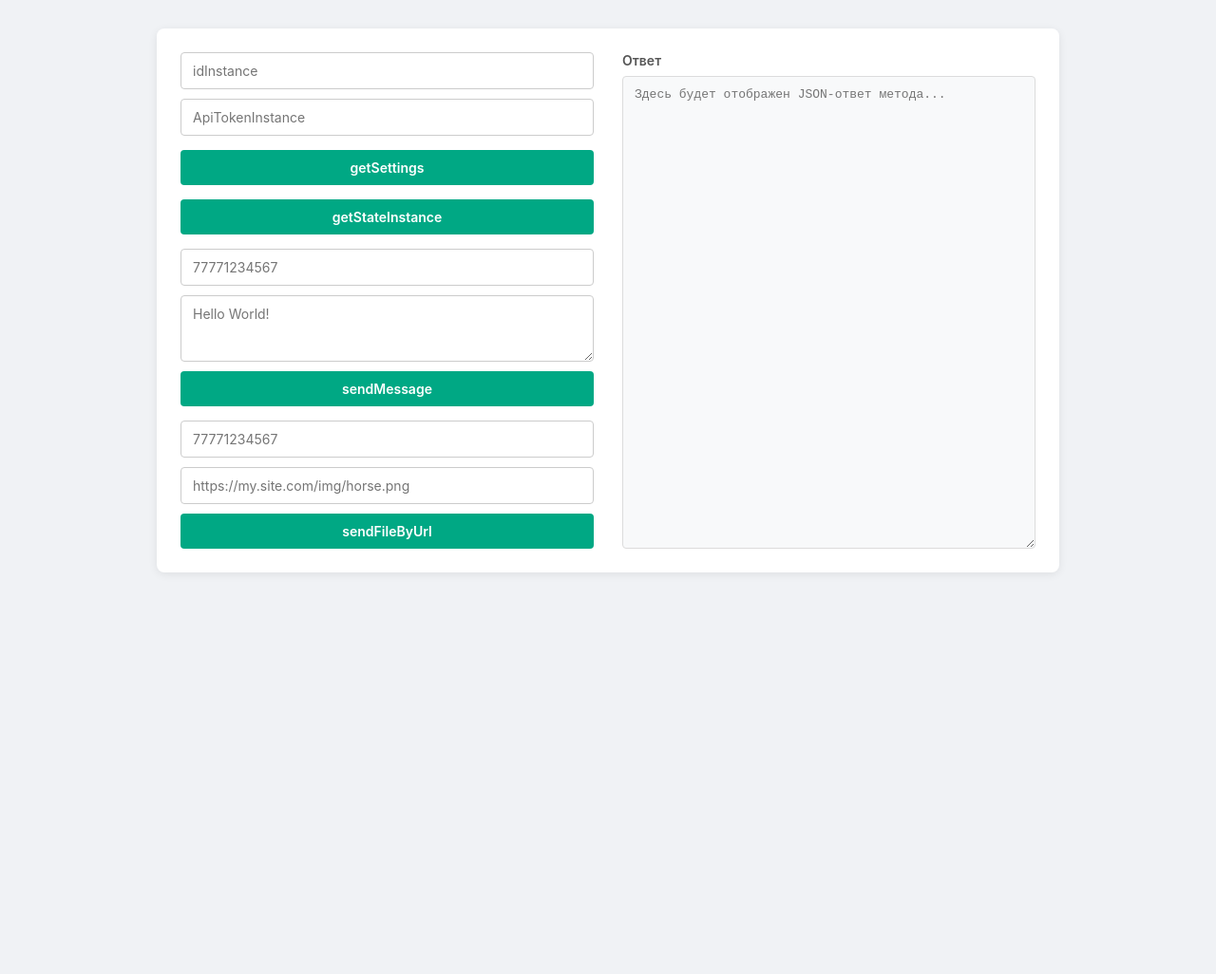
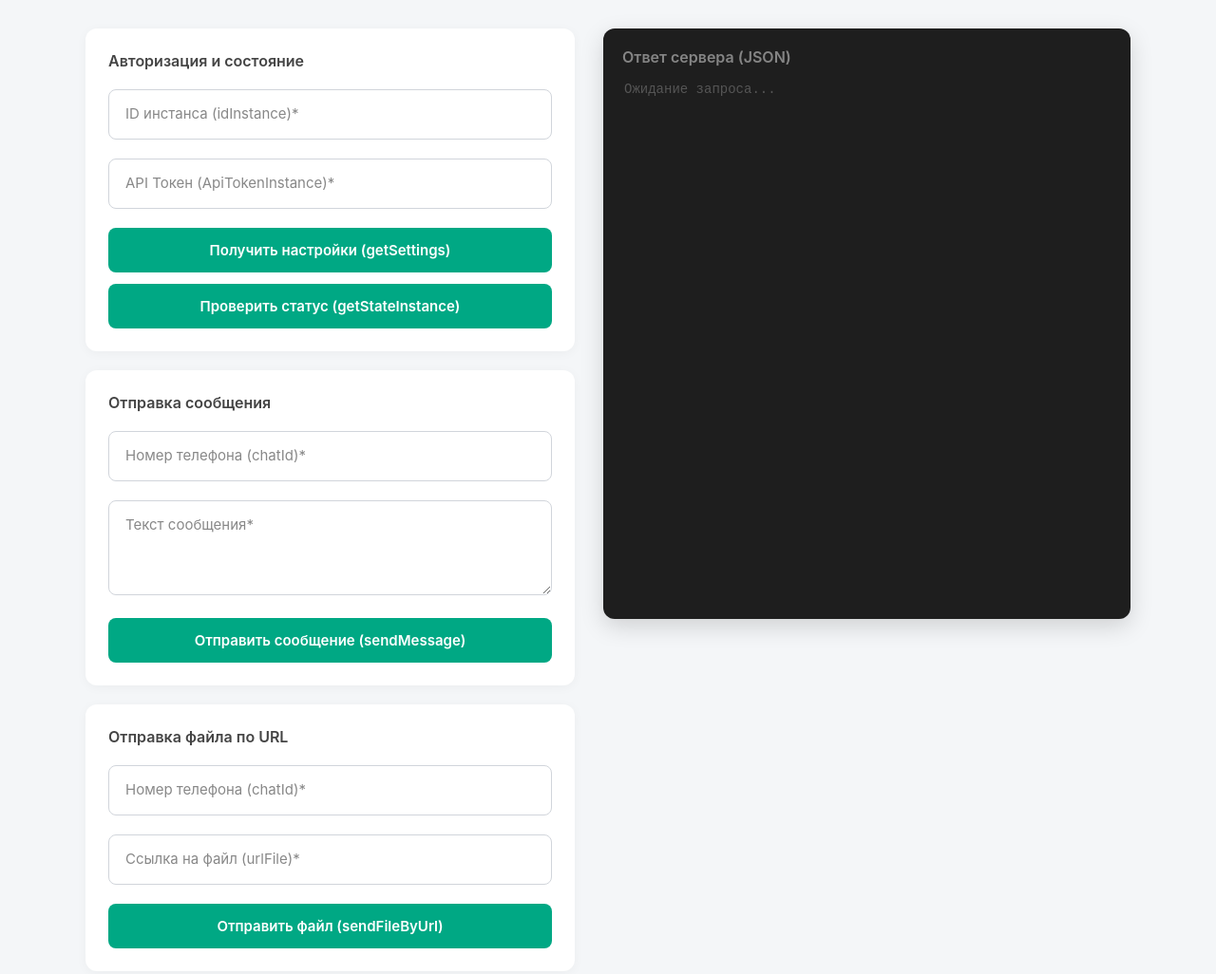
Before and after one commit to Yerdar01/green-api-test, a plain HTML site: page index.html in a window 1280 px wide. Shown: the whole page at 95% size. Before the commit the page ends 800 px from the top, so only its background shows below. Drawn offline with Linux system fonts and the light colour scheme.

Commit message:
fix: finalize version with bug fixes and updates

```diff
--- a/index.html
+++ b/index.html
@@ -8,33 +8,62 @@
 </head>
 <body>
     <div class="container">
-        <!-- Левая колонка: Управление и вызовы методов -->
+        <!-- Левая колонка: Управление -->
         <div class="controls">
-            <div class="form-group">
-                <input type="text" id="idInstance" placeholder="idInstance" autocomplete="off">
-                <input type="password" id="ApiTokenInstance" placeholder="ApiTokenInstance" autocomplete="off" spellcheck="false">
+
+            <!-- Карточка: Авторизация и состояние -->
+            <div class="card">
+                <h3 class="card-title">Авторизация и состояние</h3>
+
+                <div class="floating-group">
+                    <input type="text" id="idInstance" class="floating-input" placeholder=" " autocomplete="off">
+                    <label for="idInstance" class="floating-label">ID инстанса (idInstance)*</label>
+                </div>
+                <div class="floating-group">
+                    <input type="password" id="ApiTokenInstance" class="floating-input" placeholder=" " autocomplete="off" spellcheck="false">
+                    <label for="ApiTokenInstance" class="floating-label">API Токен (ApiTokenInstance)*</label>
+                </div>
+
+                <div class="button-group">
+                    <button id="btn-getSettings" type="button">Получить настройки (getSettings)</button>
+                    <button id="btn-getStateInstance" type="button">Проверить статус (getStateInstance)</button>
+                </div>
             </div>
 
-            <button id="btn-getSettings" type="button">getSettings</button>
-            <button id="btn-getStateInstance" type="button">getStateInstance</button>
-
-            <div class="form-group">
-                <input type="text" id="chatIdMessage" placeholder="77771234567">
-                <textarea id="messageText" placeholder="Hello World!"></textarea>
-                <button id="btn-sendMessage" type="button">sendMessage</button>
+            <!-- Карточка: Отправка сообщения -->
+            <div class="card">
+                <h3 class="card-title">Отправка сообщения</h3>
+                <div class="floating-group">
+                    <input type="text" id="chatIdMessage" class="floating-input" placeholder=" ">
+                    <label for="chatIdMessage" class="floating-label">Номер телефона (chatId)*</label>
+                </div>
+                <div class="floating-group">
+                    <textarea id="messageText" class="floating-input textarea-input" placeholder=" "></textarea>
+                    <label for="messageText" class="floating-label">Текст сообщения*</label>
+                </div>
+                <button id="btn-sendMessage" type="button">Отправить сообщение (sendMessage)</button>
             </div>
 
-            <div class="form-group">
-                <input type="text" id="chatIdFile" placeholder="77771234567">
-                <input type="text" id="fileUrl" placeholder="https://my.site.com/img/horse.png">
-                <button id="btn-sendFileByUrl" type="button">sendFileByUrl</button>
+            <!-- Карточка: Отправка файла -->
+            <div class="card">
+                <h3 class="card-title">Отправка файла по URL</h3>
+                <div class="floating-group">
+                    <input type="text" id="chatIdFile" class="floating-input" placeholder=" ">
+                    <label for="chatIdFile" class="floating-label">Номер телефона (chatId)*</label>
+                </div>
+                <div class="floating-group">
+                    <input type="text" id="fileUrl" class="floating-input" placeholder=" ">
+                    <label for="fileUrl" class="floating-label">Ссылка на файл (urlFile)*</label>
+                </div>
+                <button id="btn-sendFileByUrl" type="button">Отправить файл (sendFileByUrl)</button>
             </div>
+
         </div>
 
-        <!-- Правая колонка: Вывод ответа -->
+        <!-- Правая колонка: Результат (Терминал) -->
         <div class="result">
-            <label for="apiResponse">Ответ</label>
-            <textarea id="apiResponse" readonly placeholder="Здесь будет отображен JSON-ответ метода..."></textarea>
+            <h3 class="card-title terminal-title">Ответ сервера (JSON)</h3>
+            <textarea id="apiResponse" readonly placeholder="Ожидание запроса..."></textarea>
         </div>
     </div>
 
--- a/script.js
+++ b/script.js
@@ -1,14 +1,32 @@
-// Константы
 const API_HOST = 'https://api.green-api.com';
 
-// Селекторы DOM-элементов
 const idInstanceInput = document.getElementById('idInstance');
 const apiTokenInput = document.getElementById('ApiTokenInstance');
 const apiResponseOutput = document.getElementById('apiResponse');
 
+// === НОВОЕ: Загрузка сохраненных данных при старте ===
+function loadCredentials() {
+    const savedId = localStorage.getItem('greenApi_idInstance');
+    const savedToken = localStorage.getItem('greenApi_apiToken');
+
+    if (savedId) idInstanceInput.value = savedId;
+    if (savedToken) apiTokenInput.value = savedToken;
+}
+
+// === НОВОЕ: Автоматическое сохранение при вводе ===
+idInstanceInput.addEventListener('input', (e) => {
+    localStorage.setItem('greenApi_idInstance', e.target.value);
+});
+
+apiTokenInput.addEventListener('input', (e) => {
+    localStorage.setItem('greenApi_apiToken', e.target.value);
+});
+
+// Вызываем загрузку данных сразу при запуске скрипта
+loadCredentials();
+
 /**
- * Форматирует и выводит данные в правую текстовую область (только для чтения).
- * @param {Object|String} data
+ * Выводит данные в консоль (правую панель)
  */
 function printResponse(data) {
     if (typeof data === 'object') {
@@ -19,30 +37,30 @@ function printResponse(data) {
 }
 
 /**
- * Валидирует и подготавливает chatId для WhatsApp API.
- * Если передан только номер (например, 77771234567), добавляет постфикс @c.us.
- * @param {String} input
- * @returns {String|null}
+ * Управление состоянием кнопки (Loading)
  */
+function setLoadingState(buttonId, isLoading) {
+    const button = document.getElementById(buttonId);
+    if (!button) return;
+
+    if (isLoading) {
+        button.dataset.originalText = button.textContent;
+        button.textContent = 'Загрузка...';
+        button.disabled = true;
+    } else {
+        button.textContent = button.dataset.originalText;
+        button.disabled = false;
+    }
+}
+
 function sanitizeChatId(input) {
     const trimmed = input.trim();
     if (!trimmed) return null;
-
-    // Очищаем от лишних символов (пробелы, тире, плюс)
     const digitsOnly = trimmed.replace(/[^\d]/g, '');
-
-    if (trimmed.includes('@c.us') || trimmed.includes('@g.us')) {
-        return trimmed;
-    }
-
+    if (trimmed.includes('@c.us') || trimmed.includes('@g.us')) return trimmed;
     return digitsOnly ? `${digitsOnly}@c.us` : null;
 }
 
-/**
- * Проверяет корректность введенной URL-ссылки.
- * @param {String} urlString
- * @returns {Boolean}
- */
 function isValidHttpUrl(urlString) {
     try {
         const url = new URL(urlString);
@@ -53,26 +71,19 @@ function isValidHttpUrl(urlString) {
 }
 
 /**
- * Универсальный метод отправки запросов к GREEN-API.
- * @param {String} methodName
- * @param {String} httpMethod
- * @param {Object|null} payload
+ * Универсальная функция запроса с обработкой состояния кнопок
  */
-async function makeApiRequest(methodName, httpMethod = 'GET', payload = null) {
+async function makeApiRequest(methodName, httpMethod = 'GET', payload = null, buttonId = null) {
     const idInstance = idInstanceInput.value.trim();
     const apiToken = apiTokenInput.value.trim();
 
     if (!idInstance || !apiToken) {
-        printResponse({ error: 'Заполните поля idInstance и ApiTokenInstance' });
-        return;
+        printResponse({ error: 'Пожалуйста, заполните данные авторизации (ID и Токен)' });
+        return null; // Возвращаем null при ошибке
     }
 
     const url = `${API_HOST}/waInstance${idInstance}/${methodName}/${apiToken}`;
-
-    const requestOptions = {
-        method: httpMethod,
-        headers: {}
-    };
+    const requestOptions = { method: httpMethod, headers: {} };
 
     if (payload) {
         requestOptions.headers['Content-Type'] = 'application/json';
@@ -81,79 +92,79 @@ async function makeApiRequest(methodName, httpMethod = 'GET', payload = null) {
 
     try {
         printResponse('Отправка запроса...');
+        if (buttonId) setLoadingState(buttonId, true);
 
         const response = await fetch(url, requestOptions);
         const result = await response.json();
 
         printResponse(result);
+        return result; // НОВОЕ: Возвращаем результат для кнопок отправки
     } catch (error) {
         printResponse({
             error: 'Ошибка при выполнении сетевого запроса',
             details: error.message
         });
+        return null;
+    } finally {
+        if (buttonId) setLoadingState(buttonId, false);
     }
 }
 
-// ==========================================
-// Обработчики событий кнопок
-// ==========================================
+// === Обработчики событий ===
 
-// 1. Метод getSettings
-document.getElementById('btn-getSettings').addEventListener('click', () => {
-    makeApiRequest('getSettings', 'GET');
+document.getElementById('btn-getSettings').addEventListener('click', (e) => {
+    makeApiRequest('getSettings', 'GET', null, e.target.id);
 });
 
-// 2. Метод getStateInstance
-document.getElementById('btn-getStateInstance').addEventListener('click', () => {
-    makeApiRequest('getStateInstance', 'GET');
+document.getElementById('btn-getStateInstance').addEventListener('click', (e) => {
+    makeApiRequest('getStateInstance', 'GET', null, e.target.id);
 });
 
-// 3. Метод sendMessage
-document.getElementById('btn-sendMessage').addEventListener('click', () => {
+// НОВОЕ: Сделали функцию асинхронной (async), чтобы дождаться ответа
+document.getElementById('btn-sendMessage').addEventListener('click', async (e) => {
     const rawChatId = document.getElementById('chatIdMessage').value;
-    const message = document.getElementById('messageText').value.trim();
+    const messageInput = document.getElementById('messageText');
+    const message = messageInput.value.trim();
+    const chatId = sanitizeChatId(rawChatId);
 
+    if (!chatId || !message) {
+        printResponse({ error: 'Заполните номер телефона и текст сообщения' });
+        return;
+    }
+
+    // Ждем результат выполнения запроса
+    const result = await makeApiRequest('sendMessage', 'POST', { chatId, message }, e.target.id);
+
+    // Если сервер вернул idMessage (сообщение успешно отправлено), очищаем поле текста
+    if (result && result.idMessage) {
+        messageInput.value = '';
+    }
+});
+
+// НОВОЕ: Сделали функцию асинхронной (async)
+document.getElementById('btn-sendFileByUrl').addEventListener('click', async (e) => {
+    const rawChatId = document.getElementById('chatIdFile').value;
+    const fileUrlInput = document.getElementById('fileUrl');
+    const fileUrl = fileUrlInput.value.trim();
     const chatId = sanitizeChatId(rawChatId);
 
     if (!chatId) {
-        printResponse({ error: 'Укажите корректный номер телефона / chatId' });
-        return;
-    }
-
-    if (!message) {
-        printResponse({ error: 'Введите текст сообщения' });
-        return;
-    }
-
-    makeApiRequest('sendMessage', 'POST', {
-        chatId: chatId,
-        message: message
-    });
-});
-
-// 4. Метод sendFileByUrl
-document.getElementById('btn-sendFileByUrl').addEventListener('click', () => {
-    const rawChatId = document.getElementById('chatIdFile').value;
-    const fileUrl = document.getElementById('fileUrl').value.trim();
-
-    const chatId = sanitizeChatId(rawChatId);
-
-    if (!chatId) {
-        printResponse({ error: 'Укажите корректный номер телефона / chatId' });
+        printResponse({ error: 'Укажите корректный номер телефона' });
         return;
     }
 
     if (!fileUrl || !isValidHttpUrl(fileUrl)) {
-        printResponse({ error: 'Укажите корректный URL файла (начинающийся с http:// или https://)' });
+        printResponse({ error: 'Укажите корректную ссылку на файл' });
         return;
     }
 
-    // Извлекаем имя файла из URL или задаем дефолтное
-    const fileName = fileUrl.substring(fileUrl.lastIndexOf('/') + 1) || 'file';
+    const fileName = fileUrl.substring(fileUrl.lastIndexOf('/') + 1) || 'file.ext';
 
-    makeApiRequest('sendFileByUrl', 'POST', {
-        chatId: chatId,
-        urlFile: fileUrl,
-        fileName: fileName
-    });
+    // Ждем результат выполнения запроса
+    const result = await makeApiRequest('sendFileByUrl', 'POST', { chatId, urlFile: fileUrl, fileName }, e.target.id);
+
+    // Если сервер вернул idMessage (файл успешно отправлен), очищаем поле ссылки
+    if (result && result.idMessage) {
+        fileUrlInput.value = '';
+    }
 });
--- a/style.css
+++ b/style.css
@@ -5,109 +5,168 @@
 
 body {
     margin: 0;
-    padding: 30px;
-    background-color: #f0f2f5;
+    padding: 30px 15px;
+    background-color: #f4f6f8;
     color: #333;
 }
 
 .container {
     display: flex;
     gap: 30px;
-    max-width: 950px;
+    max-width: 1100px;
     margin: 0 auto;
-    background: #ffffff;
-    padding: 25px;
-    border-radius: 8px;
-    box-shadow: 0 2px 10px rgba(0, 0, 0, 0.08);
+    align-items: flex-start;
 }
 
+/* Колонки и карточки */
 .controls {
     flex: 1;
     display: flex;
     flex-direction: column;
-    gap: 15px;
+    gap: 20px;
 }
 
 .result {
     flex: 1;
     display: flex;
     flex-direction: column;
-    gap: 8px;
+    background: #1e1e1e; /* Темный фон терминала */
+    border-radius: 12px;
+    padding: 20px;
+    box-shadow: 0 8px 24px rgba(0, 0, 0, 0.15);
+    position: sticky;
+    top: 30px;
 }
 
-.form-group {
+.card {
+    background: #ffffff;
+    padding: 24px;
+    border-radius: 12px;
+    box-shadow: 0 2px 12px rgba(0, 0, 0, 0.04);
+}
+
+.card-title {
+    margin: 0 0 20px 0;
+    font-size: 16px;
+    font-weight: 600;
+    color: #444;
+}
+
+.terminal-title {
+    color: #858585;
+    margin-bottom: 12px;
+}
+
+/* Плавающие лейблы (Floating Labels) */
+.floating-group {
+    position: relative;
+    margin-bottom: 20px;
+    width: 100%;
+}
+
+.floating-input {
+    width: 100%;
+    padding: 16px 14px;
+    font-size: 15px;
+    border: 1px solid #d1d5db;
+    border-radius: 8px;
+    background-color: transparent; /* Важно для перекрытия линий */
+    outline: none;
+    transition: border-color 0.2s ease, box-shadow 0.2s ease;
+    color: #333;
+}
+
+.textarea-input {
+    resize: vertical;
+    min-height: 100px;
+}
+
+.floating-label {
+    position: absolute;
+    top: 16px;
+    left: 14px;
+    font-size: 15px;
+    color: #888;
+    background-color: #ffffff; /* Перекрывает границу input */
+    padding: 0 4px;
+    pointer-events: none;
+    transition: 0.2s ease all;
+}
+
+/* Состояние фокуса - Красный цвет как на референсе */
+.floating-input:focus {
+    border-color: #00a884;
+}
+
+/* Перемещение лейбла вверх (при фокусе или наличии текста) */
+.floating-input:focus ~ .floating-label,
+.floating-input:not(:placeholder-shown) ~ .floating-label {
+    top: -9px;
+    font-size: 12px;
+    color: #00a884;
+    font-weight: 500;
+}
+
+/* Кнопки */
+.button-group {
     display: flex;
     flex-direction: column;
-    gap: 10px;
+    gap: 12px;
 }
 
-label {
+button {
+    padding: 14px 20px;
+    font-size: 15px;
+    font-weight: 600;
+    background-color: #00a884; /* Фирменный зеленый */
+    color: #ffffff;
+    border: none;
+    border-radius: 8px;
+    cursor: pointer;
+    transition: background-color 0.2s, transform 0.1s;
+    width: 100%;
+}
+
+button:hover:not(:disabled) {
+    background-color: #008f70;
+}
+
+button:active:not(:disabled) {
+    transform: translateY(1px);
+}
+
+button:disabled {
+    background-color: #a5d6c3;
+    cursor: not-allowed;
+}
+
+/* Текстовое поле ответа (Терминал) */
+#apiResponse {
+    width: 100%;
+    min-height: 550px;
+    background-color: transparent;
+    border: none;
+    color: #10b981; /* Зеленый текст хакера */
+    font-family: "Fira Code", "Courier New", Courier, monospace;
     font-size: 14px;
-    font-weight: 600;
+    line-height: 1.5;
+    outline: none;
+    resize: none;
+}
+
+#apiResponse::placeholder {
     color: #555;
 }
 
-input, textarea {
-    padding: 10px 12px;
-    font-size: 14px;
-    border: 1px solid #ccc;
-    border-radius: 4px;
-    outline: none;
-    transition: border-color 0.2s;
-    width: 100%;
-}
-
-input:focus, textarea:focus {
-    border-color: #00a884;
-}
-
-textarea {
-    resize: vertical;
-}
-
-#messageText {
-    min-height: 70px;
-}
-
-#apiResponse {
-    flex: 1;
-    min-height: 420px;
-    background-color: #f8f9fa;
-    border: 1px solid #dcdcdc;
-    font-family: "Courier New", Courier, monospace;
-    font-size: 13px;
-    line-height: 1.4;
-    color: #222;
-}
-
-button {
-    padding: 10px 16px;
-    font-size: 14px;
-    font-weight: 600;
-    background-color: #00a884;
-    color: #ffffff;
-    border: none;
-    border-radius: 4px;
-    cursor: pointer;
-    transition: background-color 0.2s;
-    align-self: flex-start;
-    width: 100%;
-}
-
-button:hover {
-    background-color: #008f70;
-}
-
-button:active {
-    background-color: #007a60;
-}
-
-@media (max-width: 768px) {
+@media (max-width: 900px) {
     .container {
         flex-direction: column;
     }
-
+    .result {
+        position: static;
+        min-height: 400px;
+    }
     #apiResponse {
-        min-height: 250px;
+        min-height: 350px;
     }
 }
```
Also changed, not shown: 1 other file.
